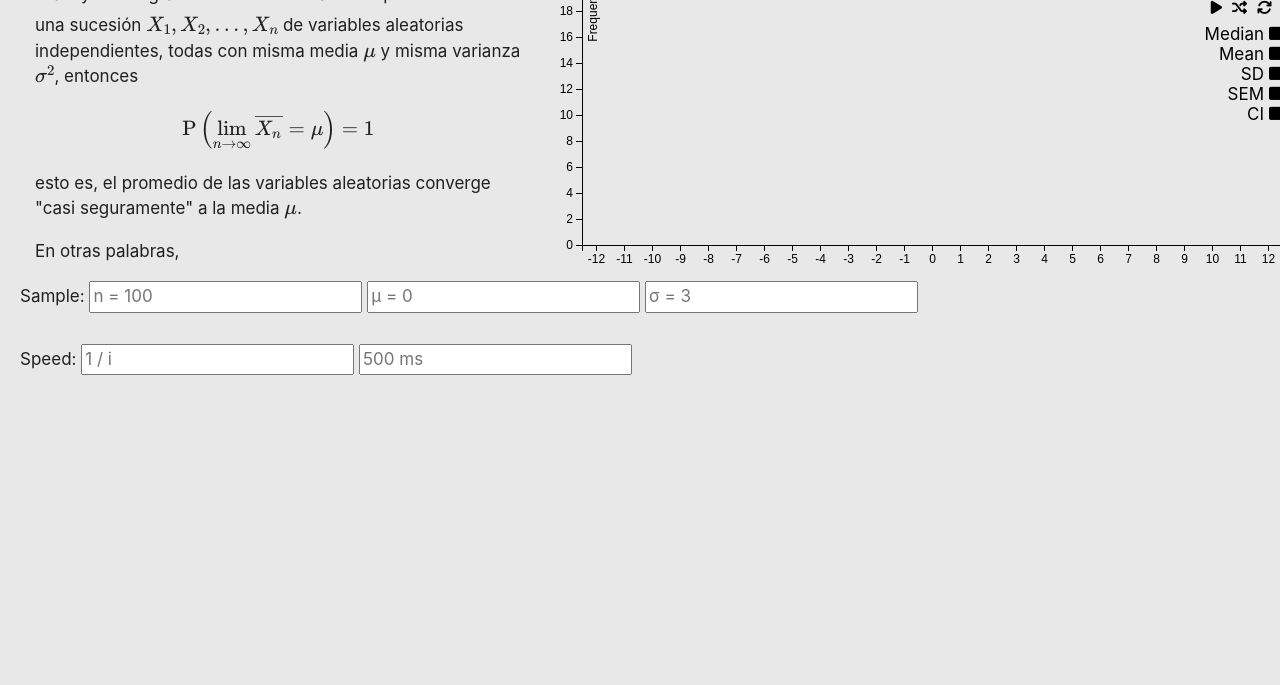
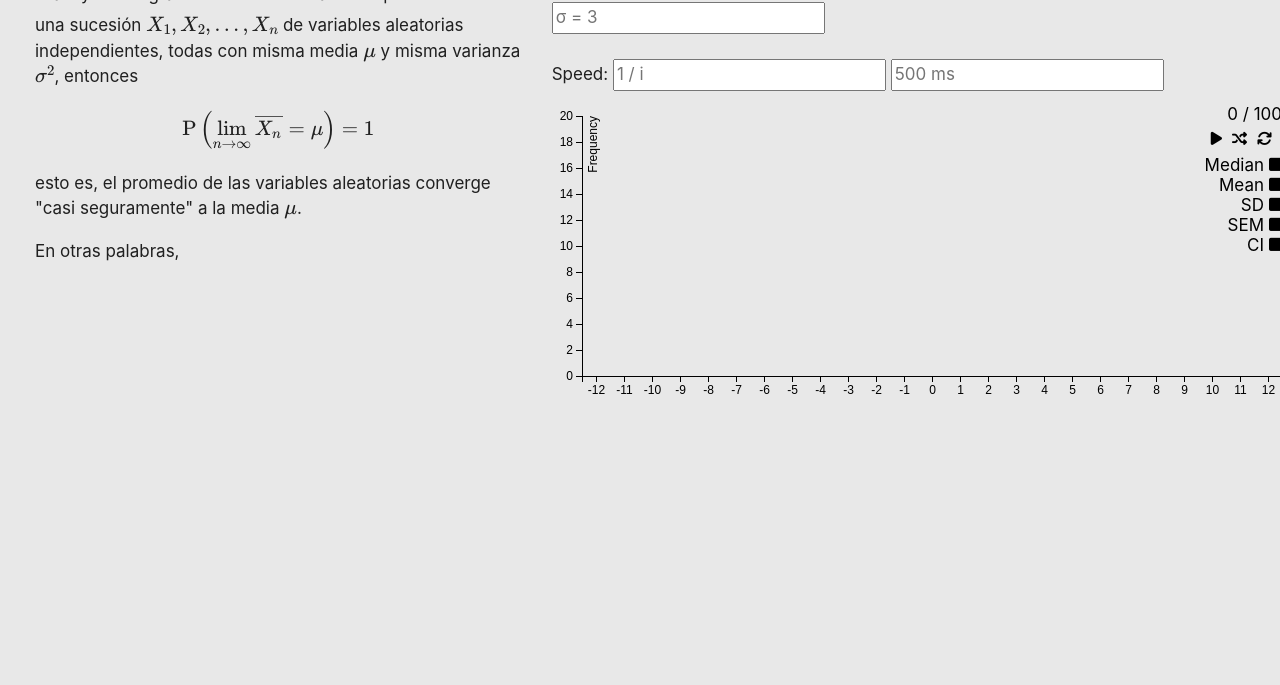
Before and after one commit to manuel-5673/pages, a plain HTML site: page grandesnumeros.html in a window 1280 px wide. Shown: the part 115-800 px from the top of the page. Drawn offline with nearby package versions, Linux system fonts and the light colour scheme; some packages are replaced by stand-ins of ours.

```diff
--- a/grandesnumeros.html
+++ b/grandesnumeros.html
@@ -76,7 +76,19 @@
           </p>
           <p>En otras palabras,</p>
         </div>
-        <div id="grafica" class="col-lg-7">
+        <div class="col-lg-7">
+          <div id="variables">
+            <label>Sample:</label>
+            <input type="number" class="variable" id="numDataPoints" placeholder="n = 100" fun="dataPoints = update_dataPoints(true);">
+            <input type="number" class="variable" id="normalMean" placeholder="μ = 0">
+            <input type="number" class="variable" id="normalStdDev" placeholder="σ = 3">
+            </br>
+            </br>
+            <label>Speed:</label>
+            <input type="number" class="variable" id="i_step" placeholder="1 / i">
+            <input type="number" class="variable" id="updateDelay" placeholder="500 ms">
+          </div>
+          <div id="grafica"></div>
           <script>
               (function () {
 
@@ -756,17 +768,6 @@
 
                 })()
           </script>
-          </div>
-        <div id="variables">
-          <label>Sample:</label>
-          <input type="number" class="variable" id="numDataPoints" placeholder="n = 100" fun="dataPoints = update_dataPoints(true);">
-          <input type="number" class="variable" id="normalMean" placeholder="μ = 0">
-          <input type="number" class="variable" id="normalStdDev" placeholder="σ = 3">
-          </br>
-          </br>
-          <label>Speed:</label>
-          <input type="number" class="variable" id="i_step" placeholder="1 / i">
-          <input type="number" class="variable" id="updateDelay" placeholder="500 ms">
         </div>
       </div>
     </div>
```
Also changed, not shown: normal.html (+1 -1 lines).
